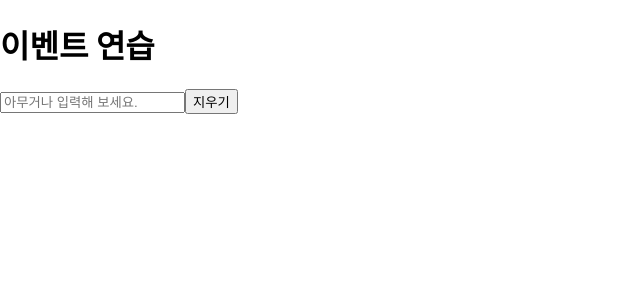
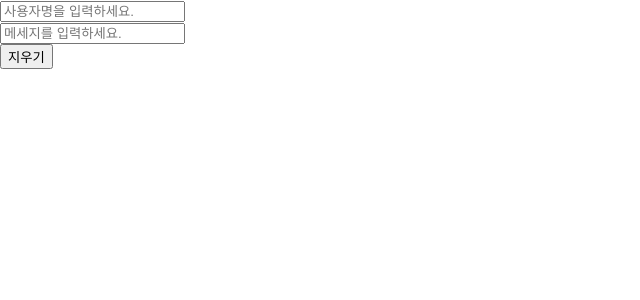
Before and after one commit to zzangouona/ReactBasicProject, a React (Create React App) app in the folder hello-event/: page / in a window 1280 px wide. Shown: the top 300 px of the page, without its empty margins (0-640 px from the left). Built offline with nearby package versions, Linux system fonts and the light colour scheme.

Commit message:
hello-event 1. react 이벤트 - onKeyPress 이벤트 핸들링 - input이 여러개 일 경우 setState 처리 - 함수형 컴포넌트로 이벤트 처리하기

```diff
--- a/hello-event/src/App.js
+++ b/hello-event/src/App.js
@@ -2,10 +2,11 @@ import './App.css';
 import { Component } from 'react';
 import Say from './Say';
 import EventPractice from './EventPractice';
+import EventPracticehooks from './EventPracticehooks';
 
 class App extends Component {
   render() {
-    return <EventPractice />;
+    return <EventPracticehooks />;
   }
 }
 
--- a/hello-event/src/EventPractice.js
+++ b/hello-event/src/EventPractice.js
@@ -5,6 +5,7 @@ import React, { Component } from 'react';
 class EventPractice extends Component {
   state = {
     message: '',
+    username: '',
   };
 
   // 이벤트 하드코딩으로 처리
@@ -21,31 +22,54 @@ class EventPractice extends Component {
   // }
 
   // 화살표 함수를 사용하면 생성자에서 메서드 바인딩 하지 않아도 된다.
+  // input이 여러개 일 경우 setState 처리
+  // name 을 사용해서 처리한다.
   handleChange = (e) => {
     this.setState({
-      message: e.target.value,
+      [e.target.name]: e.target.value,
     });
   };
 
   handleClick = (e) => {
-    alert('현재 글자는 => ' + this.state.message);
+    alert(
+      `현재 데이터는 username = ${this.state.username}, message = ${this.state.message}`,
+    );
     this.setState({
       message: '',
+      username: '',
     });
   };
 
+  // onKeyPress 이벤트 핸들링
+  // Enter를 눌렀을 때 Event
+  handleKeypress = (e) => {
+    if (e.key === 'Enter') {
+      this.handleClick();
+    }
+  };
+
   render() {
-    const { message } = this.state;
+    const { message, username } = this.state;
     return (
       <div>
         <h1>이벤트 연습</h1>
+        <input
+          type="text"
+          name="username"
+          placeholder="사용자명"
+          value={username}
+          onChange={this.handleChange}
+        />
+        <br />
         <input
           type="text"
           name="message"
           value={message}
           placeholder="아무거나 입력해 보세요."
           onChange={this.handleChange}
+          onKeyPress={this.handleKeypress}
         />
+        <br />
         <button onClick={this.handleClick}>지우기</button>
       </div>
     );
--- /dev/null
+++ b/hello-event/src/EventPracticehooks.js
@@ -0,0 +1,43 @@
+import React, { useState } from 'react';
+
+//함수형 컴포넌트로 이벤트 처리하기
+const EventPracticehooks = () => {
+  const [message, setMessage] = useState('');
+  const [username, setUserName] = useState('');
+  const onChangeMessage = (e) => setMessage(e.target.value);
+  const onChangeUserName = (e) => setUserName(e.target.value);
+
+  const onClick = (e) => {
+    alert(`현재 데이터는 username = ${username}, message = ${message}`);
+    setUserName('');
+    setMessage('');
+  };
+
+  const onKeyPress = (e) => {
+    if (e.key === 'Enter') {
+      onClick();
+    }
+  };
+  return (
+    <div>
+      <input
+        name="username"
+        placeholder="사용자명을 입력하세요."
+        value={username}
+        onChange={onChangeUserName}
+      />
+      <br />
+      <input
+        name="message"
+        placeholder="메세지를 입력하세요."
+        value={message}
+        onChange={onChangeMessage}
+        onKeyPress={onKeyPress}
+      />
+      <br />
+      <button onClick={onClick}>지우기</button>
+    </div>
+  );
+};
+
+export default EventPracticehooks;
```
